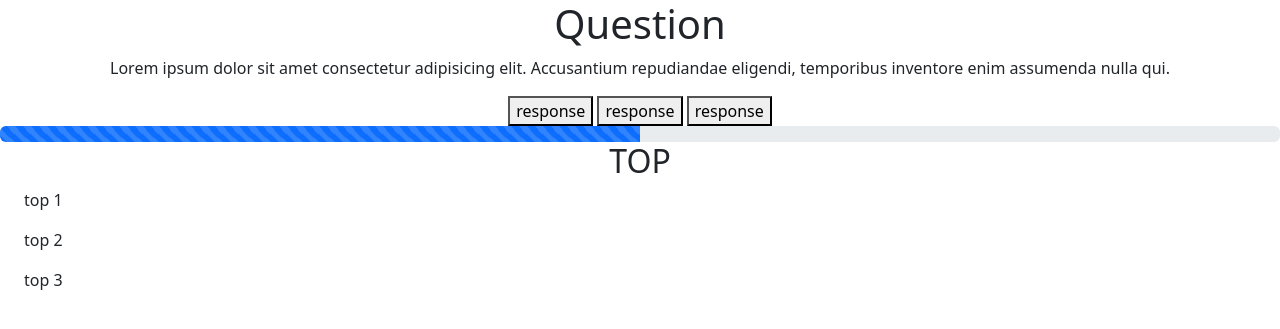
After one commit to yunAyse/QUIZZ, a PHP site: page /page/question.php in a window 1280 px wide. The commit adds this page. Shown: the top 329 px of the page. Run offline with PHP 8.4, Linux system fonts and the light colour scheme; data that the repository does not hold is empty.

Commit message:
add process start

```diff
--- a/index.php
+++ b/index.php
@@ -4,4 +4,6 @@ require_once('./connexion/connect.php');
 include_once('./partials/header.php');
 include_once('./partials/footer.php');
 
+// enlever le header
+header('Location: ./page/start.php');
 ?>
--- /dev/null
+++ b/page/question.php
@@ -0,0 +1,37 @@
+<?php
+
+require_once('../connexion/connect.php');
+include_once('../partials/header.php');
+include_once('../partials/footer.php');
+include_once('../process/start-process.php')
+
+?>
+<section class="text-center">
+    <h1>Question</h1>
+
+    <p>Lorem ipsum dolor sit amet consectetur adipisicing elit. Accusantium repudiandae eligendi, temporibus inventore enim assumenda nulla qui.</p>
+    <div class="text-center">
+        <form action="../process/question-process.php" method="post">
+
+            <button type="submit" name="response1">response</button>
+            <button type="submit" name="response2">response</button>
+            <button type="submit" name="response3">response</button>
+
+        </form>
+
+    </div>
+
+    <div class="progress" role="progressbar" aria-label="Animated striped example" aria-valuenow="75" aria-valuemin="0" aria-valuemax="100">
+        <div class="progress-bar progress-bar-striped progress-bar-animated" style="width: 50%"></div>
+    </div>
+    <section>
+        <h2 class="text-center">TOP</h2>
+        <div class="text-start mx-4">
+
+            <p>top 1</p>
+            <p>top 2</p>
+            <p>top 3</p>
+        </div>
+
+    </section>
+</section>
--- /dev/null
+++ b/process/start-process.php
@@ -0,0 +1,15 @@
+<?php
+require_once('../connexion/connect.php');
+
+$request = $db->query("SELECT * FROM response JOIN question ON response.question_id = question.user_id");
+$joinresponseAndQuestions = $request-> fetchAll();
+foreach ($joinresponseAndQuestions as $joinresponseAndQuestion) {
+
+
+}
+
+
+
+
+
+?>
```
Also changed, not shown: page/start.php (added, +7 -0 lines), process/question-process.php (added, +8 -0 lines).
